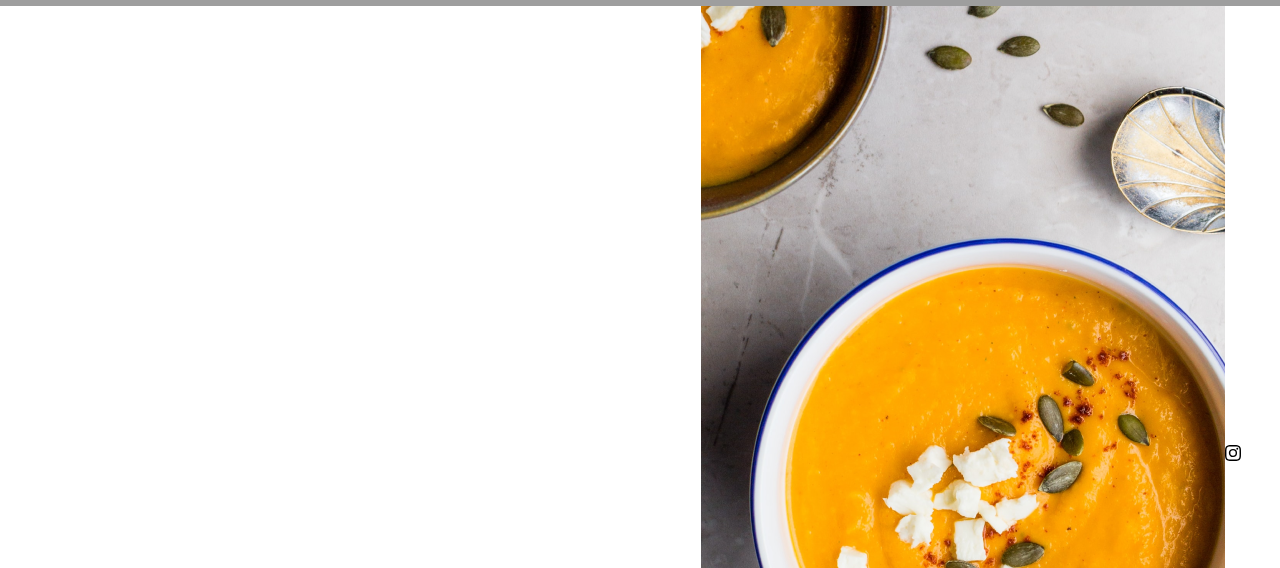
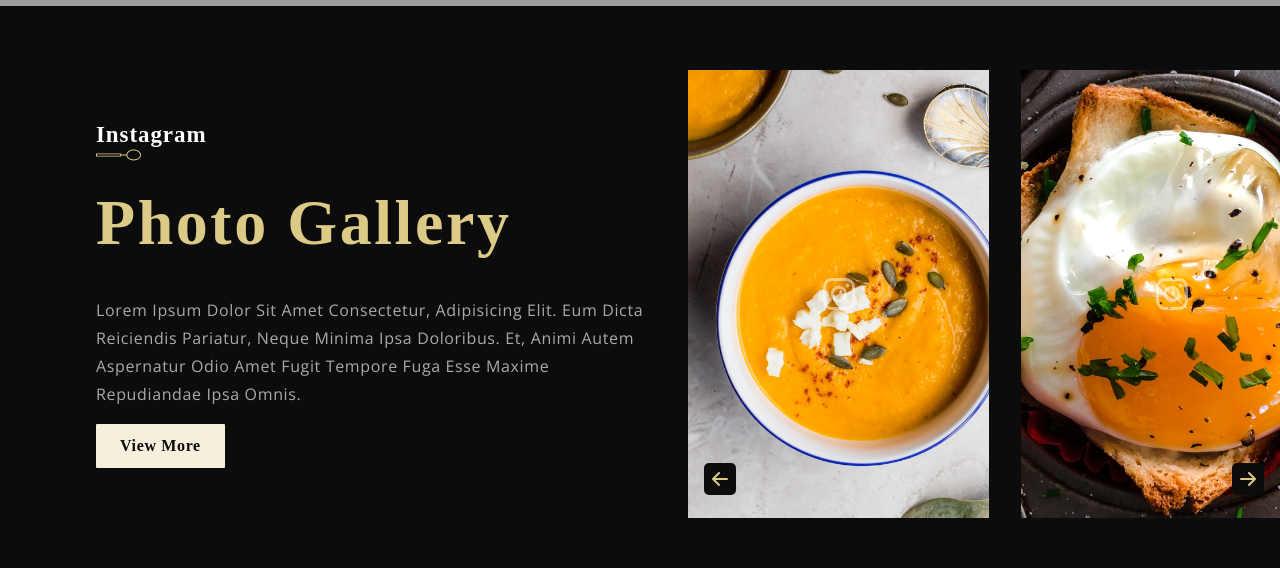
Before and after one commit to Abdulazeez-20/Grand-Restaurant, a React (Create React App) app: page / in a window 1280 px wide. Shown: the part 5828-6396 px from the top of the page. Built offline with nearby package versions, Linux system fonts and the light colour scheme; grey boxes are pictures that could not be loaded; a web font is replaced by a local one.

Commit message:
Gallery container done

```diff
--- a/src/container/Gallery/Gallery.css
+++ b/src/container/Gallery/Gallery.css
@@ -0,0 +1,151 @@
+.gallery{
+    display: flex;
+    flex-direction: row;
+    padding: 4rem 0 4rem 6rem;
+
+    background-color: var(--color-black);
+}
+
+.gallery-content{
+    flex: 1;
+    display: flex;
+    flex-direction: column;
+    justify-content: center;
+    align-items: flex-start;
+
+    min-width: 500px;
+    padding-right: 2rem;
+}
+
+.gallery-content button{
+    margin-top: 1rem;
+}
+
+.gallery-images{
+    flex: 1;
+    display: flex;
+    flex-direction: row;
+    max-width: 50%;
+
+    position: relative;
+}
+
+.gallery-images_container{
+    display: flex;
+    flex-direction: row;
+    align-items: center;
+    width: max-content;
+
+    overflow-x: scroll;
+    -ms-overflow-style: none;
+    scrollbar-width: none;
+}
+
+.gallery-images_container::-webkit-scrollbar{
+    display: none;
+}
+
+.gallery-images_card{
+    position: relative;
+    min-width: 301px;
+    height: 448px;
+    margin-right: 2rem;
+}
+
+.gallery-image_icon{
+    position: absolute;
+    color: #fff;
+    font-size: 2rem;
+    opacity: .5;
+    transition: .5s ease;
+    cursor: pointer;
+}
+
+.gallery-images_card img{
+    width: 100%;
+    height: 100%;
+    object-fit: cover;
+    opacity: 1;
+
+    transition: .5s ease;
+}
+
+
+.gallery-images_card:hover img{
+    opacity: 0.4;
+}
+
+.gallery-images_card:hover .gallery-image_icon{
+    opacity: 1;
+}
+
+.gallery-images_arrow{
+    position: absolute;
+    width: 100%;
+    padding: 0 1rem;
+    bottom: 5%;
+
+    display: flex;
+    justify-content: space-between;
+    align-items: center;
+}
+
+.gallery__arrow-icon{
+    font-size: 2rem;
+    border-radius: 5px;
+    cursor: pointer;
+
+    color: var(--color-golden);
+    background-color: var(--color-black);
+}
+
+.gallery__arrow-icon:hover{
+    color: var(--color-white);
+}
+
+@media screen and (min-width: 2000) {
+    .gallery-content{
+        min-width: 1000px;
+        padding-right: 4rem;
+    }
+
+    .gallery-images_card{
+        min-width: 400px;
+        height: 550px;
+    }
+}
+
+
+@media screen and (max-width: 1150px) {
+    .gallery{
+        flex-direction: column;
+    }
+
+    .gallery-images{
+        max-width: 100%;
+        margin: 4rem 0;
+    }
+}
+
+
+@media screen and (max-width: 850px) {
+    .gallery{
+        padding: 4rem 0 4rem 4rem;
+    }
+}
+
+
+@media screen and (max-width: 650px) {
+    .gallery{
+        padding: 4rem 0 4rem 2rem;
+    }
+
+    .gallery-content{
+        min-width: 100%;
+    }
+
+    .gallery-images_card{
+        min-width: 240px;
+        height: 320px;
+    }
+}
--- a/src/container/Gallery/Gallery.jsx
+++ b/src/container/Gallery/Gallery.jsx
@@ -10,30 +10,30 @@ const gallery_images = [images.gallery01, images.gallery02, images.gallery03, im
 const Gallery = () => {
   const scrollRef = React.useRef(null)
   const scroll = (direction) => {
-    const { curretn } = scrollRef;
+    const { current } = scrollRef;
 
     if (direction === 'left') {
-      curretn.scrollLeft -= 300;
+      current.scrollLeft -= 300;
     } else {
-      curretn.scrollRight += 300;
+      current.scrollLeft += 300;
     }
   }
 
   return (
     <div className='gallery flex__center'>
-      <div className="gallery_content">
+      <div className="gallery-content">
         <SubHeading title="Instagram" />
         <h1 className='headtext__cormorant'>Photo Gallery</h1>
         <p className='p__opensans' style={{ color: '#AAA', marginTop: '2rem' }}>Lorem ipsum dolor sit amet consectetur, adipisicing elit. Eum dicta reiciendis pariatur, neque minima ipsa doloribus. Et, animi autem aspernatur odio amet fugit tempore fuga esse maxime repudiandae ipsa omnis.</p>
         <button type='button' className='custom__button'>View More</button>
       </div>
 
-      <div className="gallery_images">
+      <div className="gallery-images">
         <div className="gallery-images_container" ref={scrollRef}>
           {gallery_images.map((image, index) => (
             <div className="gallery-images_card flex__center" key={`gallery_image-${index + 1}`}>
               <img src={image} alt="Gallery" />
-              <BsInstagram className='gallery_image-icon' />
+              <BsInstagram className='gallery-image_icon' />
             </div>
           ))}
         </div>
```
